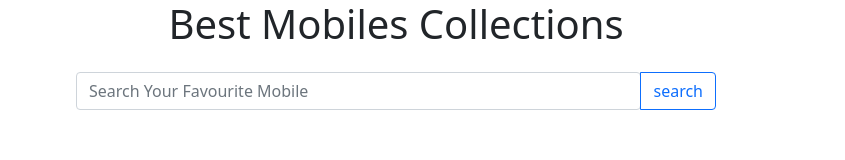
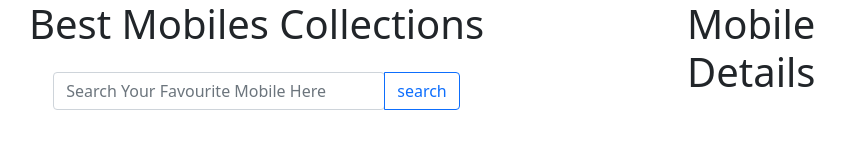
Before and after one commit to Chaki360/phone-collection-ltd, a plain HTML site: page index.html in a window 1280 px wide. Shown: the whole page, without its empty margins (244-1089 px from the left). Drawn offline with nearby package versions, Linux system fonts and the light colour scheme.

Commit message:
search value showed

```diff
--- a/JS/app.js
+++ b/JS/app.js
@@ -0,0 +1,7 @@
+const allMobiles = () => {
+    const searchValue = document.getElementById('search-field').value;
+    const url = `https://openapi.programming-hero.com/api/phones?search=${searchValue}`;
+    fetch(url)
+        .then((res) => res.json())
+        .then((data) => console.log(data));
+}
--- a/index.html
+++ b/index.html
@@ -11,15 +11,27 @@
 </head>
 
 <body>
+    <div class="container w-100 m-auto">
+        <div class="row w-100 m-auto">
+            <div class="col-md-9">
+                <h1 class="text-center">Best Mobiles Collections</h1>
+                <div class="input-group mt-4 mx-auto w-50">
+                    <input id="search-field" type="search" class="form-control w-50 rounded"
+                        placeholder="Search Your Favourite Mobile Here" aria-label="Search"
+                        aria-describedby="search-addon" />
+                    <button id="search-btn" type="button" class="btn btn-outline-primary"
+                        onclick="allMobiles()">search</button>
+                </div>
+            </div>
+            <div class="col-md-3">
+                <h1>Mobile Details</h1>
+            </div>
+        </div>
 
-    <h1 class="text-center">Best Mobiles Collections</h1>
-    <div class="input-group mt-4 mx-auto w-50">
-        <input id="search-field" type="search" class="form-control w-50 rounded"
-            placeholder="Search Your Favourite Mobile" aria-label="Search" aria-describedby="search-addon" />
-        <button id="search-btn" type="button" class="btn btn-outline-primary">search</button>
     </div>
 
 
+    <!-- script area -->
     <script src="https://cdn.jsdelivr.net/npm/bootstrap@5.1.3/dist/js/bootstrap.bundle.min.js"
         integrity="sha384-ka7Sk0Gln4gmtz2MlQnikT1wXgYsOg+OMhuP+IlRH9sENBO0LRn5q+8nbTov4+1p"
         crossorigin="anonymous"></script>
```
